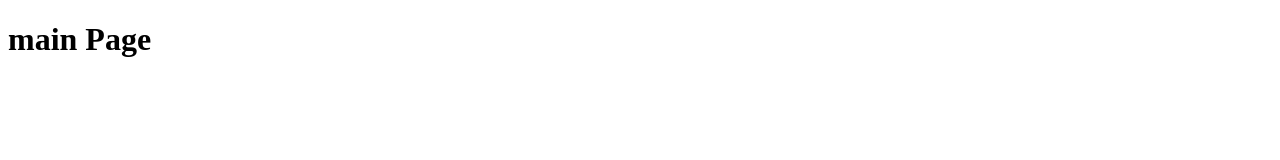
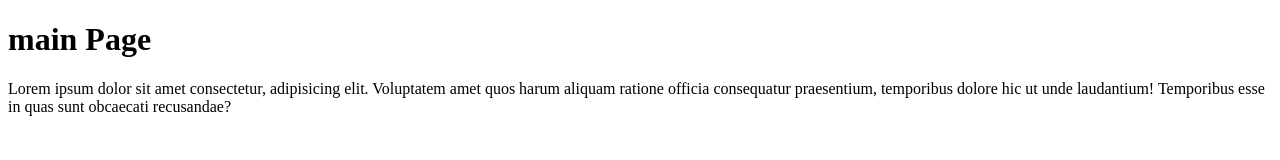
Before and after one commit to n-malets/test, a plain HTML site: page index.html in a window 1280 px wide. Drawn offline with Linux system fonts and the light colour scheme.

Commit message:
text added

```diff
--- a/index.html
+++ b/index.html
@@ -8,5 +8,6 @@
 </head>
 <body>
     <h1>main Page</h1>
+    <p>Lorem ipsum dolor sit amet consectetur, adipisicing elit. Voluptatem amet quos harum aliquam ratione officia consequatur praesentium, temporibus dolore hic ut unde laudantium! Temporibus esse in quas sunt obcaecati recusandae?</p>
 </body>
 </html>
```
